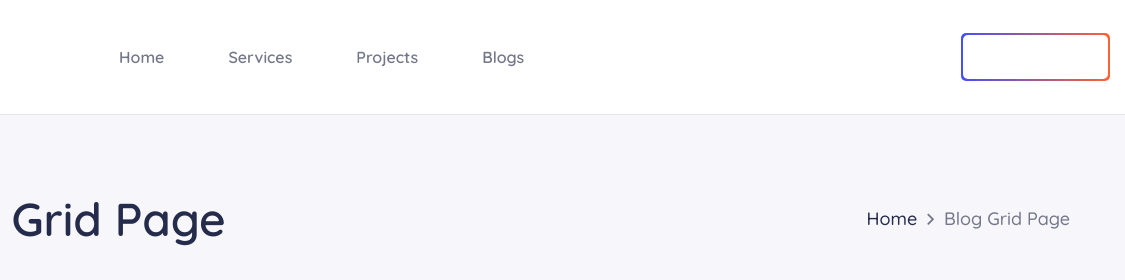
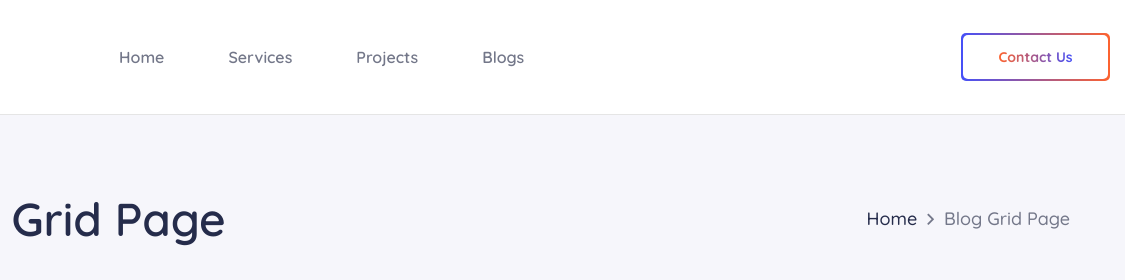
Before and after one commit to marcelheap/Apiton, a Gatsby site: page /blog in a window 1280 px wide. Shown: the top 280 px of the page, 155-1280 px from the left. Built offline with nearby package versions, Linux system fonts and the light colour scheme; Gatsby itself is replaced by a stand-in of ours; a web font is replaced by a local one.

Commit message:
Update Header.js

```diff
--- a/src/components/Header.js
+++ b/src/components/Header.js
@@ -41,7 +41,9 @@ const HeaderHome = (props) => {
           <NavLinks />
         </div>
         <div className="main-nav__right">
-          <Link to="/contact" className={`thm-btn ${props.btnClass}`}>Contact Us</Link>
+          <Link to="/contact" className={`thm-btn ${props.btnClass}`}>
+            <span>Contact Us</span>
+          </Link>
         </div>
       </div>
     </header>
```
